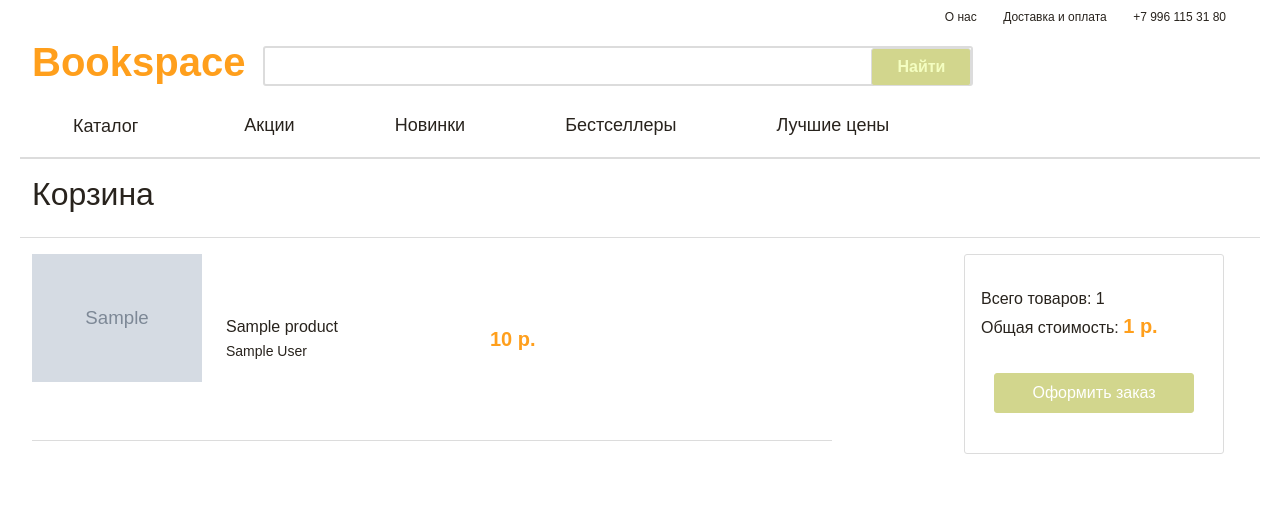
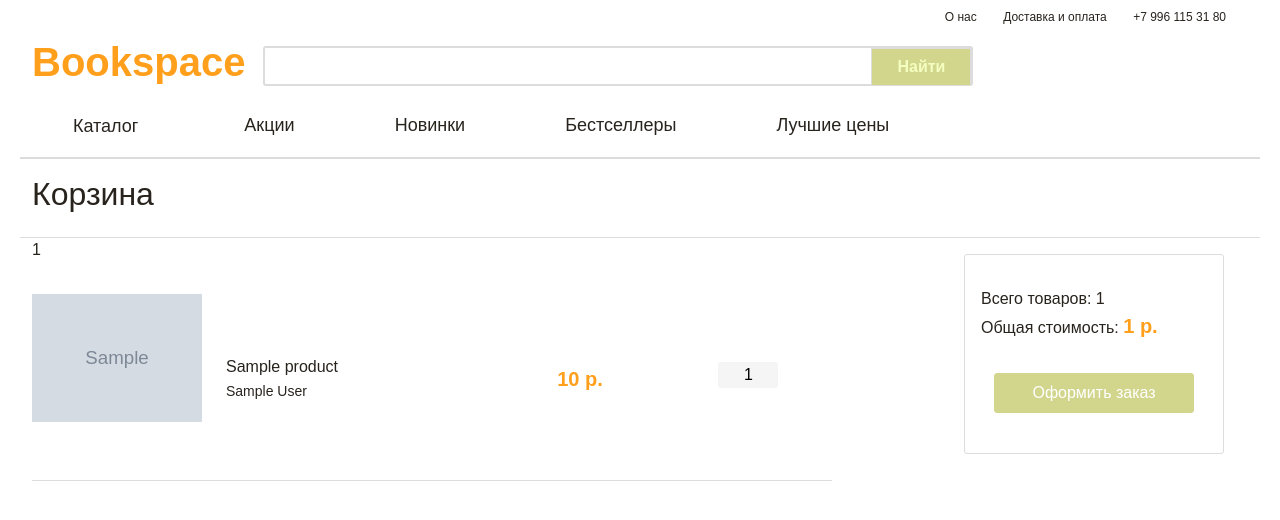
Before and after one commit to DashaVed/semester_project_2k_flask_bookspace, a Flask app: template templates/shop/cart.html in a window 1280 px wide. Shown: the top 520 px of the page. Run offline with Flask 3, Linux system fonts and the light colour scheme; the visitor is signed in with stand-in values (Sample User, id 1); the template is opened without the code that fills it: most values are stand-ins (such as "Sample title", 1, 10 or a date in 2020); grey boxes marked "Sample" are stand-in pictures; some libraries are stand-ins or nearby versions; some web fonts are replaced.

Commit message:
+ count product in cart

```diff
--- a/routs.py
+++ b/routs.py
@@ -55,10 +55,10 @@ def get_catalog(parent_id):
     return render_template('shop/catalog.html', categories=categories, products=products)
 
 
-@app.route('/add_to_cart', methods=['POST'])
-def add_to_cart():
-    product_id = int(request.form.get('product_id'))
+@app.route('/change_quantity/<int:product_id>', methods=['POST'])
+def change_quantity(product_id):
     quantity = int(request.form.get('quantity'))
+    print(quantity)
 
     if not session.get('cart'):
         session['cart'] = []
@@ -68,12 +68,15 @@ def add_to_cart():
 
     for index, value in enumerate(cart):
         if value["product_id"] == product_id:
-            cart[index]["quantity"] = cart[index]["quantity"] + quantity
+            if not 'check' in request.form:
+                cart[index]["count"] += quantity
+            else:
+                cart[index]["count"] = quantity
             item_exists = True
             break
 
     if not item_exists:
-        cart.append({'product_id': product_id, 'quantity': quantity})
+        cart.append({'product_id': product_id, 'count': quantity})
 
     session["cart"] = cart
 
@@ -110,10 +113,10 @@ def get_cart():
     if 'cart' in session:
         total_count = len(session['cart'])
         for item in session['cart']:
-            product = db.select('SELECT product_id, title, author, price, image FROM product WHERE product_id = %s',
+            product = db.select('SELECT product_id, title, author, price, quantity, image FROM product WHERE product_id = %s',
                                 values=(item['product_id'], ))
-            total_amount += product['price'] * item['quantity']
-            product['quantity'] = item['quantity']
+            total_amount += product['price'] * item['count']
+            product['count'] = item['count']
             products.append(product)
     return render_template('shop/cart.html', products=products, total_count=total_count, total_amount=total_amount)
 
--- a/static/css/cart.css
+++ b/static/css/cart.css
@@ -23,7 +23,7 @@ h1 {
 
 .cart-product-info {
     display: flex;
-    width: 240px;
+    width: 280px;
 
 }
 
@@ -52,13 +52,45 @@ h1 {
     font-size: 14px;
 }
 
-.cart-product-price, .cart-order-price {
+.cart-product-price {
     margin-top: auto;
     margin-bottom: auto;
+    width: 100px;
+    text-align: center;
     font-family: montserrat, sans-serif;
     font-weight: 700;
     color: #FF9F1C;
     font-size: 20px;
+}
+
+.cart-product-actions {
+    display: flex;
+}
+
+.cart-product-count {
+    margin: auto;
+    height: 34px;
+}
+
+.count-button{
+    margin: auto;
+    width: auto;
+    border: none;
+    background: white;
+}
+
+.count-value {
+    width: 60px;
+    text-align: center;
+    border: white;
+    border-radius: 3px;
+    background-color: whitesmoke;
+}
+
+/*убрать стрелки в input*/
+.count-value::-webkit-outer-spin-button,
+.count-value::-webkit-inner-spin-button {
+    -webkit-appearance: none;
 }
 
 .cart-line {
@@ -83,10 +115,17 @@ h1 {
     font-size: 16px;
 }
 
+.cart-order-price {
+    font-family: montserrat, sans-serif;
+    font-weight: 700;
+    color: #FF9F1C;
+    font-size: 20px;
+}
+
 .cart-order-btn {
     text-align: center;
 }
-button{
+.cart-order-btn button{
     width: 200px;
     height: 40px;
     border: 1px solid #D2D68D;
@@ -96,3 +135,4 @@ button{
     font-size: 16px;
     font-weight: 500;
 }
+/*END SIDEBAR*/
--- a/templates/shop/cart.html
+++ b/templates/shop/cart.html
@@ -13,9 +13,10 @@
                 <div class="cart-title pt-3 pb-3">
                     <h1>Корзина</h1>
                 </div>
-            <div class="cart-line"></div>
+                <div class="cart-line"></div>
                 <div class="cart-content d-flex d-flex justify-content-between">
                     <div class="cart-list">
+                    <p>{{ session['cart'] }}</p>
                         {% for product in products %}
                             <div class="cart-product_item pt-3">
                                 <article class="cart-product d-inline-flex">
@@ -29,8 +30,8 @@
 
                                         <div class="cart-product-text">
                                             <a class="cart-product-title-link"
-                                           href="{{ url_for("get_book", book_id=product['product_id']) }}">
-                                            {{ product.title }}</a>
+                                               href="{{ url_for("get_book", book_id=product['product_id']) }}">
+                                                {{ product.title }}</a>
                                             <br>
                                             <span>{{ product.author }}</span>
                                         </div>
@@ -38,17 +39,39 @@
                                     <div class="cart-product-price">
                                         <span>{{ product.price| int }} p.</span>
                                     </div>
-                                    <div class="cart-product-actions">
+                                    <div class="cart-product-actions ms-5 ps-3">
+                                        <div class="cart-product-count d-inline-flex">
+                                            <form action="{{ url_for('change_quantity', product_id=product.product_id) }}"
+                                                  method="post">
+                                                <input type="hidden" name="quantity" value="-1">
+                                                <button type="submit" class="count-button"><i class='bx bx-minus'></i>
+                                                </button>
+                                            </form>
+                                            <form action="{{ url_for('change_quantity', product_id=product.product_id) }}"
+                                                  method="post">
+                                                <input type="number" class="count-value" name="quantity"
+                                                       value="{{ product.count }}" min="1" max="{{ product.quantity }}">
+                                                <input type="submit" hidden name="check" />
+                                            </form>
+                                            <form action="{{url_for('change_quantity', product_id=product.product_id)}}"
+                                                  method="post">
+                                                <input type="hidden" name="quantity" value="1">
+                                                <button type="submit" class="count-button"><i class='bx bx-plus'></i>
+                                                </button>
+                                            </form>
+
+
+                                        </div>
 
                                     </div>
                                 </article>
-                            <div class="cart-line pt-3"></div>
+                                <div class="cart-line pt-3"></div>
                             </div>
                         {% endfor %}
                     </div>
                     <div class="cart-sidebar me-4 mt-3">
                         <div class="cart-order-info p-3 mt-3">
-                            <span class="cart-order-text">Всего товаров:   {{ total_count }}</span>
+                            <span class="cart-order-text">Всего товаров: {{ total_count }}</span>
                             <br>
                             <span class="cart-order-text">Общая стоимость:
                                 <span class="cart-order-price">{{ total_amount|int }} p.</span></span>
@@ -56,7 +79,6 @@
                         <div class="cart-order-btn p-3">
                             <button>Оформить заказ</button>
                         </div>
-
                     </div>
                 </div>
             </div>
--- a/templates/shop/catalog.html
+++ b/templates/shop/catalog.html
@@ -54,9 +54,8 @@
                                                     <span>{{ product.author }}</span>
                                                 </div>
                                                 <div class="product-card-buttons d-flex">
-                                                    <form action="{{ url_for('add_to_cart') }}" method="post">
-                                                        <input type="hidden" name="product_id"
-                                                               value="{{ product.product_id }}">
+                                                    <form action="{{ url_for('change_quantity', product_id=product.product_id) }}"
+                                                     method="post">
                                                         <input type="hidden" name="quantity"
                                                                value="1" min="1" max="{{ product.quantity }}">
                                                         <button type="submit" class="b24-btn product-card__add-to-cart">
```
